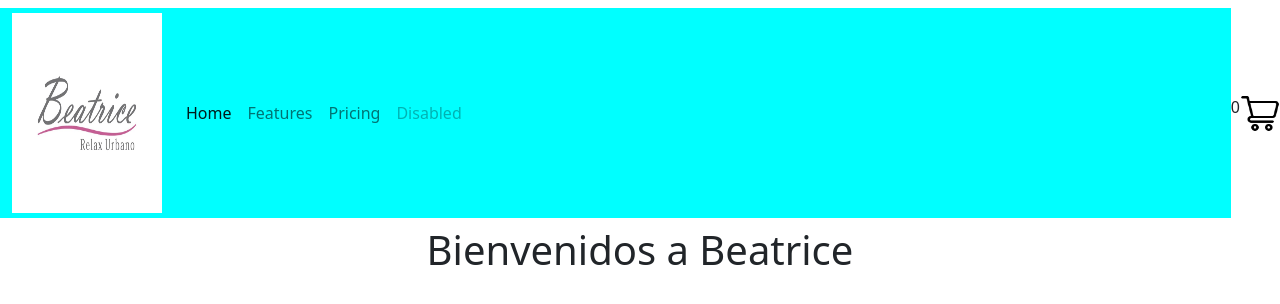
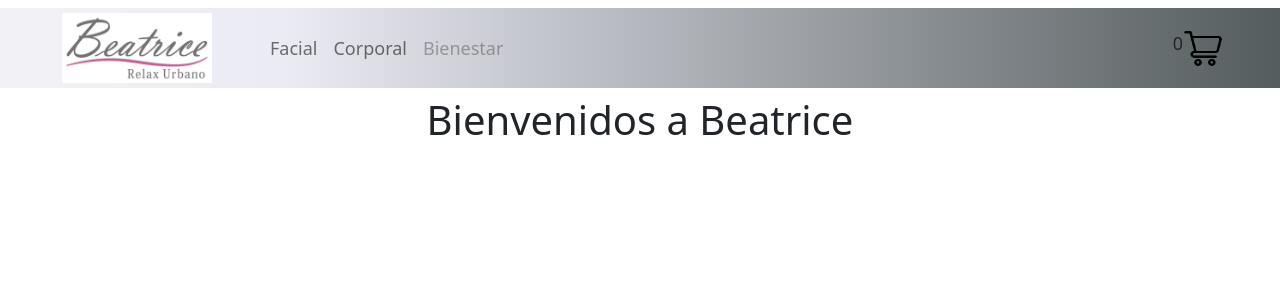
Before and after one commit to Pab2411/Comision_39640, a React (Create React App) app: page / in a window 1280 px wide. Shown: the top 304 px of the page. Built offline with nearby package versions, Linux system fonts and the light colour scheme.

Commit message:
mejoro navbar

```diff
--- a/public/index.html
+++ b/public/index.html
@@ -24,7 +24,7 @@
       work correctly both with client-side routing and a non-root public URL.
       Learn how to configure a non-root public URL by running `npm run build`.
     -->
-    <title>React App</title>
+    <title>Beatrice</title>
   </head>
   <body>
     <noscript>You need to enable JavaScript to run this app.</noscript>
--- a/src/Component/NavBar/NavBar.js
+++ b/src/Component/NavBar/NavBar.js
@@ -7,28 +7,26 @@ const NavBar = ()=> {
         <nav className="navbar navbar-expand-lg bg-body-tertiary">
   <div className="container-fluid">
     <a className="navbar-brand" href="#"><LogoBeatrice /></a>
+
     <button className="navbar-toggler" type="button" data-bs-toggle="collapse" data-bs-target="#navbarNav" aria-controls="navbarNav" aria-expanded="false" aria-label="Toggle navigation">
       <span className="navbar-toggler-icon"></span>
     </button>
+
     <div className="collapse navbar-collapse" id="navbarNav">
       <ul className="navbar-nav">
         <li className="nav-item">
-          <a className="nav-link active" aria-current="page" href="#">Home</a>
+          <a className="nav-link" href="#">Facial</a>
         </li>
         <li className="nav-item">
-          <a className="nav-link" href="#">Features</a>
-        </li>
-        <li className="nav-item">
-          <a className="nav-link" href="#">Pricing</a>
+          <a className="nav-link" href="#">Corporal</a>
         </li>
       <li className="nav-item">
-         <a className="nav-link disabled">Disabled</a>
+         <a className="nav-link disabled">Bienestar</a>
         </li>
       </ul>
     </div>
+    <CartWidget />
   </div>
-  <CartWidget />
-
 </nav>
     )
 }
--- a/src/Component/NavBar/navBar.css
+++ b/src/Component/NavBar/navBar.css
@@ -1,9 +1,23 @@
 
 .logoBeatrice{
     width: 150px;
-    height: 200px;
+    height: 70px;
+}
+
+.carrito{
+    margin-right: 45px;
 }
 
 .container-fluid{
-    background-color: aqua;
+    background: rgb(242,242,246);
+    background: linear-gradient(90deg, rgba(242,242,246,1) 0%, rgba(235,235,244,1) 22%, rgba(84,92,93,1) 100%);;
 }
+
+.navbar-brand{
+    margin-left: 50px;
+    margin-right: 50px;
+}
+
+.navbar-expand-lg{
+    font-size: 18px;
+}
```
Also changed, not shown: src/Component/NavBar/Img/beatrice.jpg.
